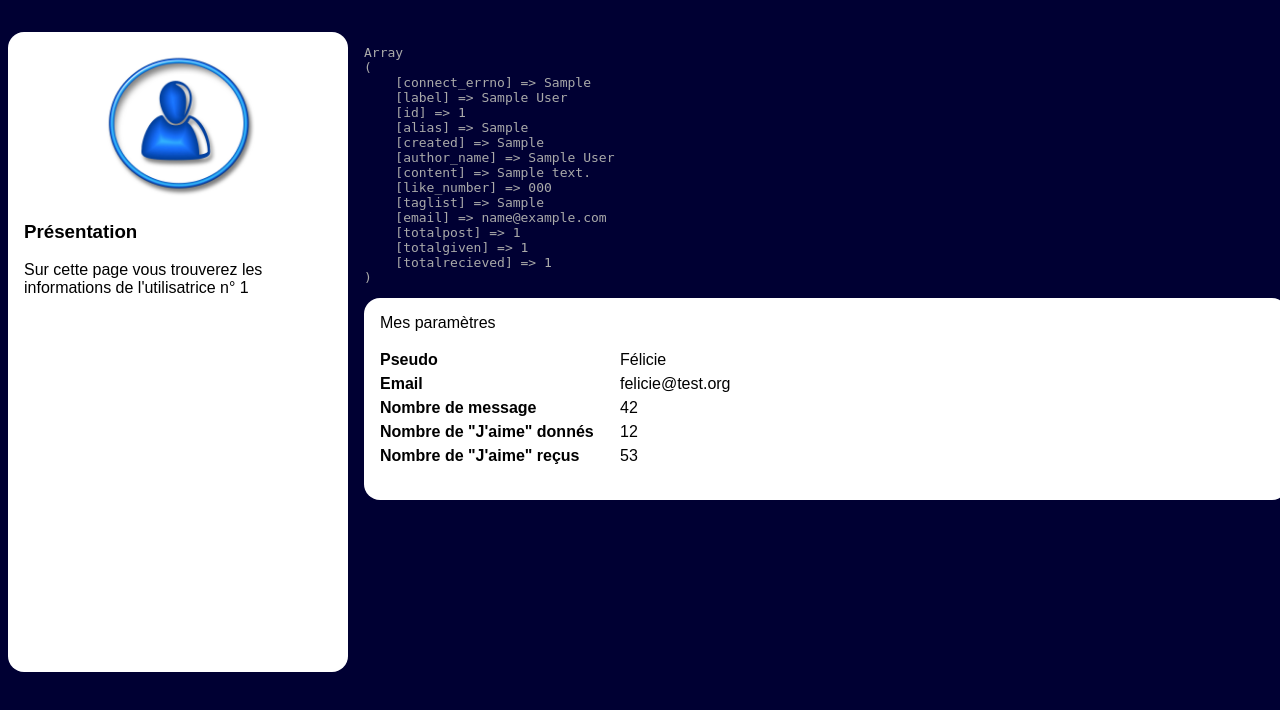
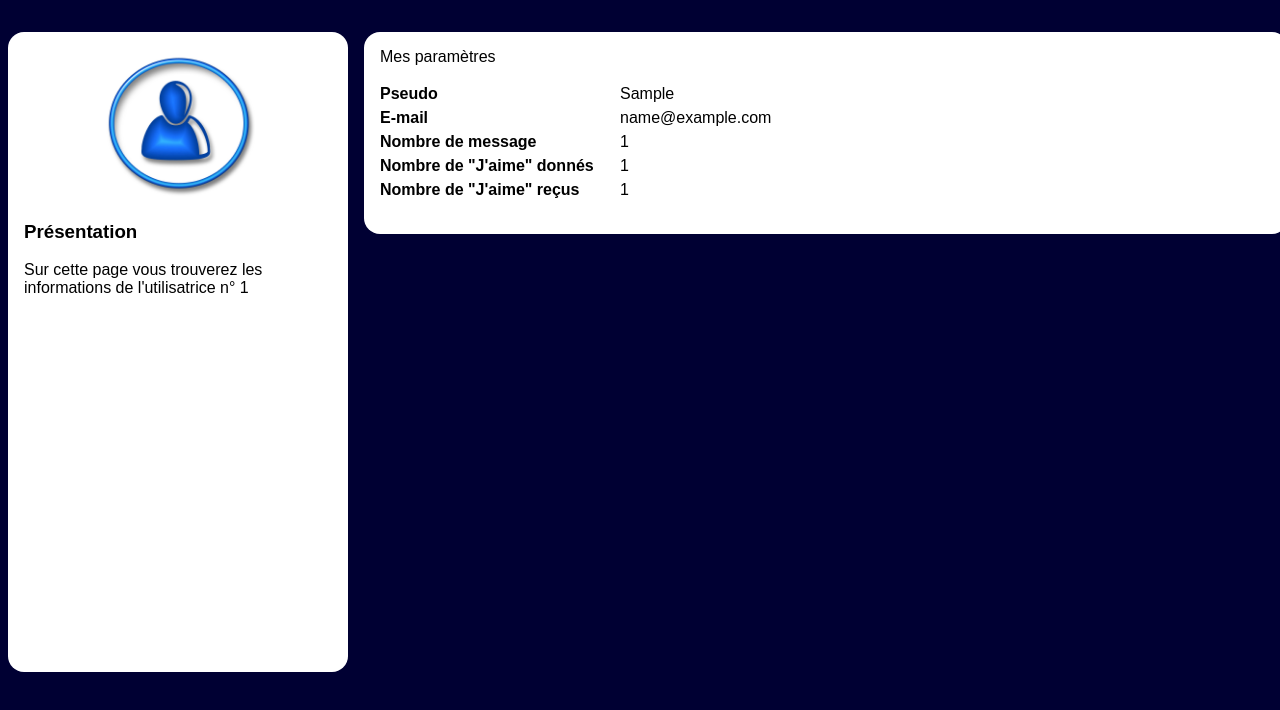
Before and after one commit to carojy/POP-Screen, a PHP site: page /settings.php?user_id=1 in a window 1280 px wide. Shown: the part 90-800 px from the top of the page. Run offline with PHP 8.4, Linux system fonts and the light colour scheme; tables that the repository leaves empty or names only in its code hold one stand-in row (values such as "Sample post").

Commit message:
fin fichier admin + fichier settings fini

```diff
--- a/settings.php
+++ b/settings.php
@@ -46,7 +46,11 @@
                  * Documentation : https://www.php.net/manual/fr/reserved.variables.get.php
                  * ... mais en résumé c'est une manière de passer des informations à la page en ajoutant des choses dans l'url
                  */
+                // var_dump ($_GET);
+                // die();
+
                 $userId = intval($_GET['user_id']);
+
 
                 /** Etape 2: se connecter à la base de donnée*/
                 include("sources/connexion.php");
@@ -78,21 +82,22 @@
                  */
                 //@todo: afficher le résultat de la ligne ci dessous, remplacer les valeurs ci-après puiseffacer la ligne ci-dessous
 
-                echo "<pre>" . print_r($user, 1) . "</pre>";
+                //echo "<pre>" . print_r($user, 1) . "</pre>";
+
                 ?>
                 <article class='parameters'>
                     <h3>Mes paramètres</h3>
                     <dl>
                         <dt>Pseudo</dt>
-                        <dd>Félicie</dd>
-                        <dt>Email</dt>
-                        <dd>felicie@test.org</dd>
+                        <dd><?php echo $user["alias"] ?></dd>
+                        <dt>E-mail</dt>
+                        <dd><?php echo $user["email"] ?></dd>
                         <dt>Nombre de message</dt>
-                        <dd>42</dd>
+                        <dd><?php echo $user["totalpost"] ?></dd>
                         <dt>Nombre de "J'aime" donnés </dt>
-                        <dd>12</dd>
+                        <dd><?php echo $user["totalgiven"] ?></dd>
                         <dt>Nombre de "J'aime" reçus</dt>
-                        <dd>53</dd>
+                        <dd><?php echo $user["totalrecieved"] ?></dd>
                     </dl>
 
                 </article>
--- a/sources/connexion.php
+++ b/sources/connexion.php
@@ -2,5 +2,5 @@
             /**
              * Etape 2: se connecter à la base de donnée
              */
-            $mysqli = new mysqli("localhost", "root", "", "socialnetwork");
+            $mysqli = new mysqli("localhost", "root", "root", "socialnetwork");
 ?>
--- a/wall.php
+++ b/wall.php
@@ -56,7 +56,7 @@
                 <img src="user.jpg" alt="Portrait de l'utilisatrice"/>
                 <section>
                     <h3>Présentation</h3>
-                    <p>Sur cette page vous trouverez tous les message de l'utilisatrice : XXX
+                    <p>Sur cette page vous trouverez tous les message de l'utilisatrice :
                         (n° <?php echo $userId ?>)
                     </p>
                 </section>
```
Also changed, not shown: admin.php (+8 -8 lines).
